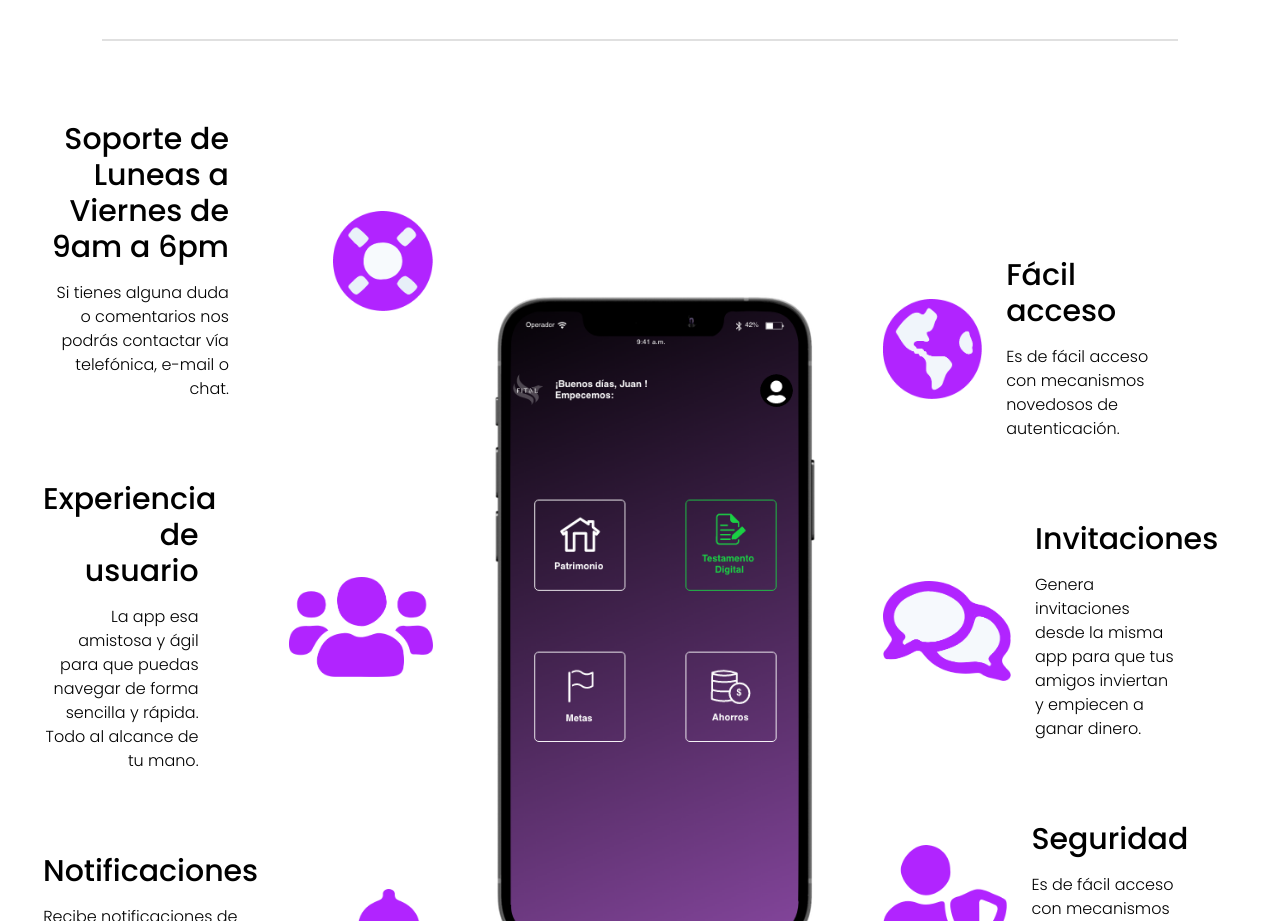
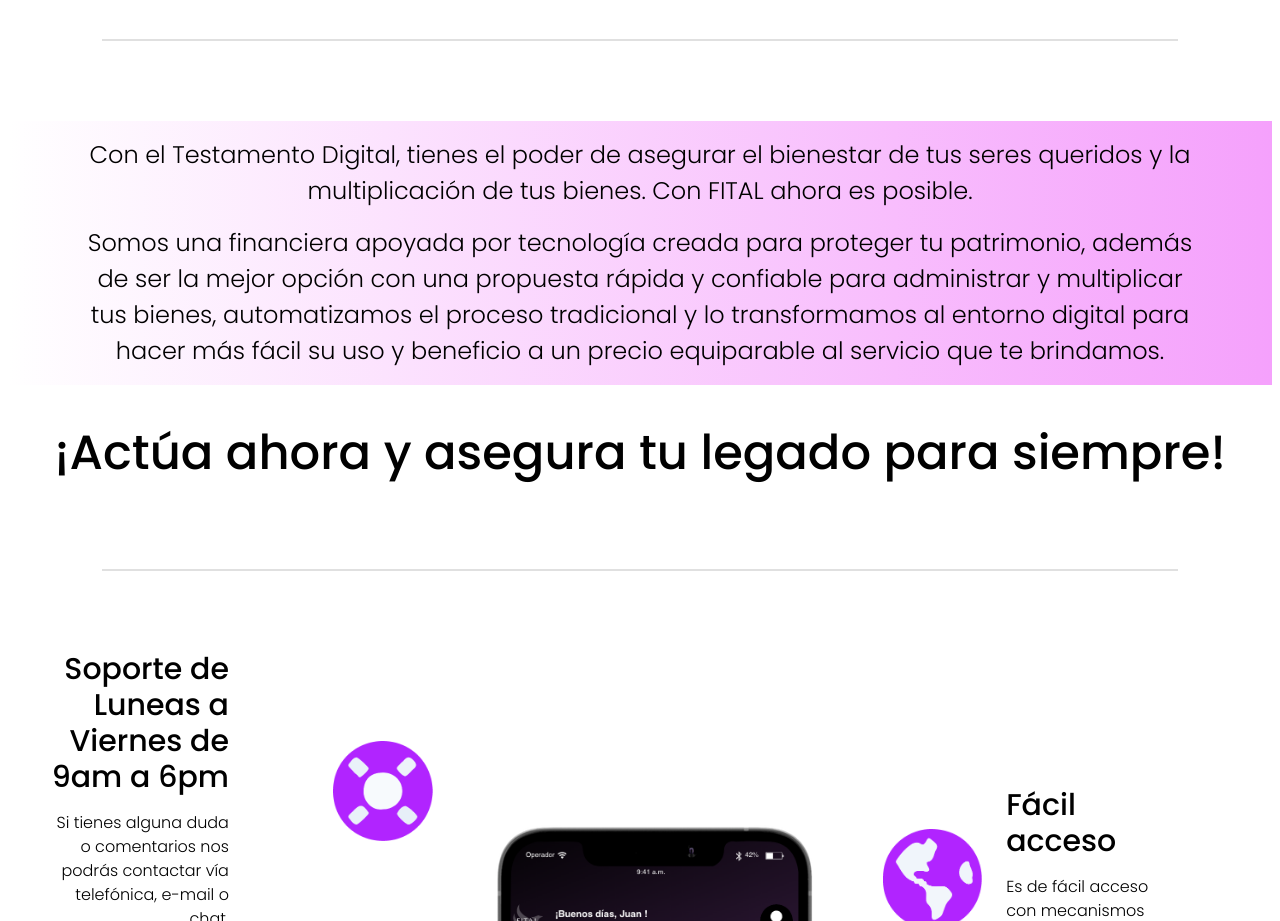
Before and after one commit to leonardomoralesgustavo/fital-new-landing, a Next.js app: page / in a window 1280 px wide. Shown: the part 3460-4381 px from the top of the page. Built offline with nearby package versions, Linux system fonts and the light colour scheme.

Commit message:
add homeinfo

```diff
--- /dev/null
+++ b/components/sections/HomePage/HomeInfo/HomeInfo.tsx
@@ -0,0 +1,55 @@
+import { Box, Typography } from "@mui/material";
+import React from "react";
+
+export const HomeInfo = () => {
+  return (
+    <Box
+      display={"flex"}
+      flexDirection={"column"}
+      justifyContent={"center"}
+      alignItems={"center"}
+    >
+      <Box
+        display={"flex"}
+        flexDirection={"column"}
+        justifyContent={"center"}
+        alignItems={"center"}
+        textAlign={"center"}
+        sx={{
+          opacity: 2,
+          background:
+            "transparent linear-gradient(90deg, #FFFFFF00 0%, #F5A1FC 100%, #FFFFFF00 100%) 0% 0% no-repeat padding-box",
+          p: 2,
+        }}
+      >
+        <Typography
+          sx={{ fontSize: "24px", maxWidth: "90%", textAlign: "center" }}
+        >
+          Con el Testamento Digital, tienes el poder de asegurar el bienestar de
+          tus seres queridos y la multiplicación de tus bienes. Con FITAL ahora
+          es posible.
+          <Typography
+            sx={{
+              fontSize: "24px",
+              maxWidth: "100%",
+              textAlign: "center",
+              mt: 2,
+            }}
+          >
+            Somos una financiera apoyada por tecnología creada para proteger tu
+            patrimonio, además de ser la mejor opción con una propuesta rápida y
+            confiable para administrar y multiplicar tus bienes, automatizamos
+            el proceso tradicional y lo transformamos al entorno digital para
+            hacer más fácil su uso y beneficio a un precio equiparable al
+            servicio que te brindamos.
+          </Typography>
+        </Typography>
+      </Box>
+      <Box sx={{ mt: 4 }}>
+        <Typography sx={{ fontSize: {xs: "20px", sm: "25px", md: "48px"}, fontWeight: "medium", textAlign: "center" }}>
+          ¡Actúa ahora y asegura tu legado para siempre!
+        </Typography>
+      </Box>
+    </Box>
+  );
+};
--- /dev/null
+++ b/components/sections/HomePage/HomeInfo/index.ts
@@ -0,0 +1 @@
+export * from "./HomeInfo";
--- a/components/sections/HomePage/HomePageContent.tsx
+++ b/components/sections/HomePage/HomePageContent.tsx
@@ -8,6 +8,7 @@
 import { HomePoints } from "./HomePoints";
 import { HomeHistoricalFacts } from "./HomeHistoricalFacts";
 import { HomeTeam } from "./HomeTeam";
+import { HomeInfo } from "./HomeInfo";
 
 export const HomePageContent = () => {
   return (
@@ -22,6 +23,8 @@
       <MainDivider />
       <HomeSimpleText />
       <MainDivider />
+      <HomeInfo />
+      <MainDivider />
       <FeaturesSection />
       <MainDivider />
       <HomeTeam />
```
